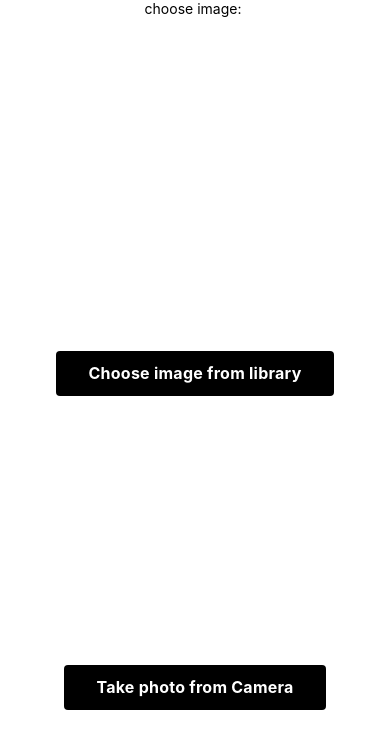
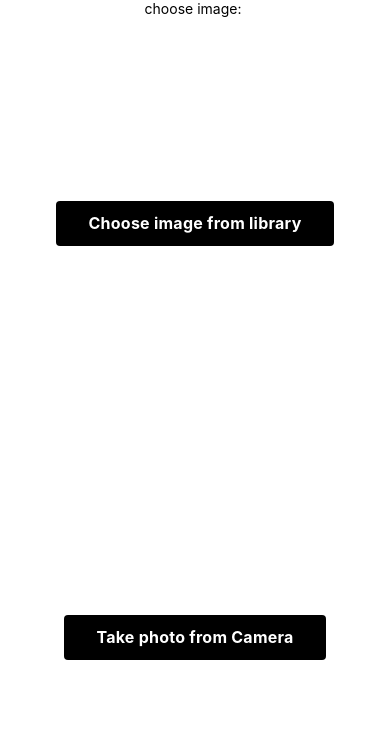
Before and after one commit to Luna123j/palette-finder-mobile, a React Native app: screen / in a window 390 px wide. Shown: the top 748 px of the page. Built offline with nearby package versions, Linux system fonts and the light colour scheme.

Commit message:
change image ratio

```diff
--- a/App.js
+++ b/App.js
@@ -3,7 +3,7 @@ import { StyleSheet, Text, View, SafeAreaView, TouchableOpacity, Image, Platform
 import ImageArea from './component/ImageArea';
 import UploadBtn from './component/UploadBtn';
 import * as ImagePicker from 'expo-image-picker'
-import Pixelimg from './component/Pixelimg';
+import GetPalette from './component/GetPalette';
 
 
 export default function App() {
@@ -58,19 +58,20 @@ export default function App() {
   }
 
   const createPallete = () => {
+    setImgData({base64: filepath.base64})
+
   }
 
   return (
     <SafeAreaView style={styles.container}>
       <Text>choose image: </Text>
       {imgData.base64 ?
-        <Pixelimg source={{ uri: filepath.uri }} imgData={filepath} />
+        <GetPalette source={{ uri: filepath.uri }} imgData={filepath} />
         :
         <ImageArea source={{ uri: filepath.uri }} />
       }
       {filepath.uri ?
         <>
-          <UploadBtn onPress={createPixelArt} text={"create pixel art"} />
           <UploadBtn onPress={createPallete} text={"create pallete"} />
           <UploadBtn onPress={chooseFile} text={"retake image"} />
         </>
--- a/component/Pixelimg.jsx
+++ b/component/GetPalette.jsx
@@ -1,9 +1,9 @@
 import React, { useEffect, useState } from "react";
-import { Button, Image, StyleSheet, Text, View, SafeAreaView } from 'react-native';
+import { Button, Image, StyleSheet, Text, View, SafeAreaView,PixelRatio } from 'react-native';
 import ImageColors from 'react-native-image-colors'
 import ColorBox from "./ColorBox";
 
-export default function Pixelimg(props) {
+export default function GetPalette(props) {
   const initialState = {
     colorOne: { value: '', name: '' },
     colorTwo: { value: '', name: '' },
@@ -65,7 +65,7 @@ export default function Pixelimg(props) {
 
   return (
     <View>
-      <Image source={{ uri: props.imgData.uri }} style={{ width: 200, height: 200 }} />
+      <Image source={{ uri: props.imgData.uri }} style={{ aspectRatio: 1/1}} />
       <View style={styles.row}>
         <ColorBox name={colorD.colorOne.name} value={colorD.colorOne.value} />
         <ColorBox name={colorD.colorTwo.name} value={colorD.colorTwo.value} />
--- a/component/ImageArea.jsx
+++ b/component/ImageArea.jsx
@@ -7,7 +7,7 @@ export default function ImageArea(props){
 
   return(
     <View>
-      <Image id={'uploadImg'} source = {props.source.uri ? props.source : ""} style = {{ width: 200, height: 200 }}/>
+      <Image id={'uploadImg'} source = {props.source.uri ? props.source : ""} style = {{aspectRatio: 1/1 }}/>
     </View>
   )
 }
```
